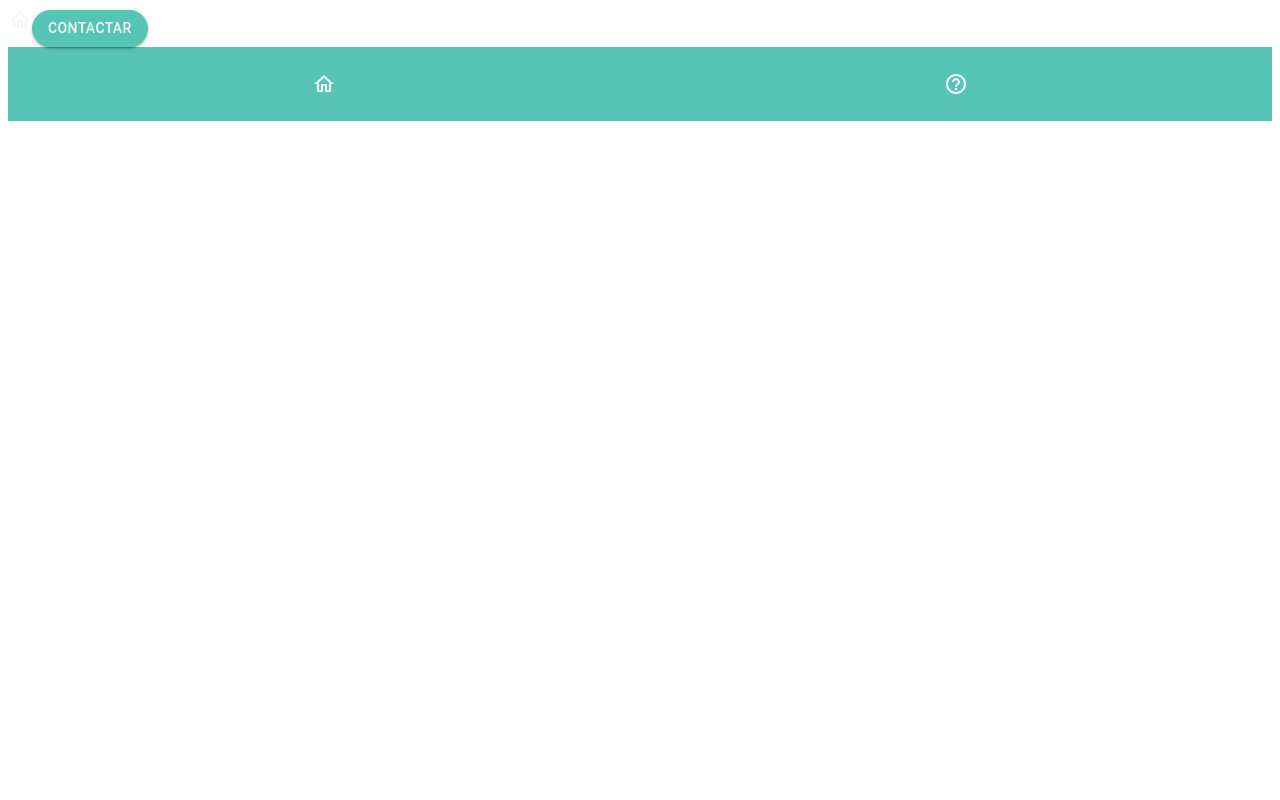
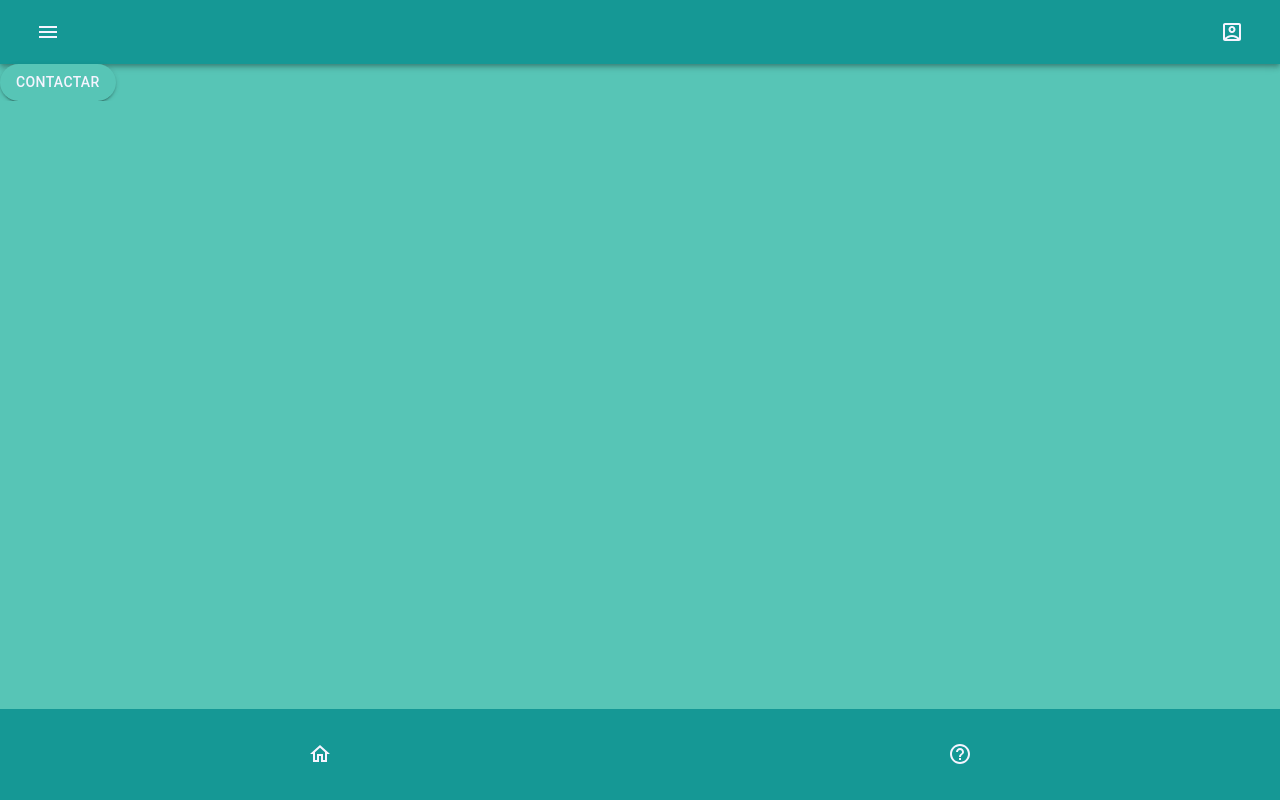
Before and after one commit to FedericoArielLotitto/TramitArte-frontend, a Next.js app: page /tramite in a window 1280 px wide. Built offline with nearby package versions, Linux system fonts and the light colour scheme.

Commit message:
Agrega footer y appbar

```diff
--- a/pages/tramite/index.js
+++ /dev/null
@@ -1,14 +0,0 @@
-import Footer from "@/app/moleculas/footer/Footer";
-import ButtonSubmit from "@/app/atomos/button/submit/default/ButtonSubmit";
-import HomeIcon from "@/app/atomos/icon/home/default/HomeIcons";
-
-function InicioTramite() {
-    return <div>
-        <HomeIcon></HomeIcon>
-
-        <ButtonSubmit texto="contactar" />
-        <Footer></Footer>
-    </div>
-}
-
-export default InicioTramite;
--- a/src/app/globals.css
+++ b/src/app/globals.css
@@ -38,7 +38,7 @@
   --callout-border-rgb: 172, 175, 176;
   --card-rgb: 180, 185, 188;
   --card-border-rgb: 131, 134, 135;
-  --primario: 'F6F4FF';
+  --primario: rgb(87,197,182,70);
 }
 
 @media (prefers-color-scheme: dark) {
@@ -88,12 +88,7 @@ body {
 
 body {
   color: rgb(var(--foreground-rgb));
-  background: linear-gradient(
-      to bottom,
-      transparent,
-      rgb(var(--background-end-rgb))
-    )
-    rgb(var(--background-start-rgb));
+  background: var(--primario);
 }
 
 a {
--- a/src/app/moleculas/footer/Footer.js
+++ /dev/null
@@ -1,20 +0,0 @@
-import { useState } from "react";
-import theme from "@/app/theme";
-import HomeIcon from "@/app/atomos/icon/home/default/HomeIcons";
-import HelpIcon from "@/app/atomos/icon/help/default/HelpIcon";
-
-const { Box, ThemeProvider } = require("@mui/material");
-
-function Footer() {
-  const [value, setValue] = useState(0);
-  return (
-    <ThemeProvider theme={theme}>
-      <Box sx={{ width: "100%", padding: '2% 0 2% 0', backgroundColor: "primary.main", display: 'flex', justifyContent: 'space-around' }}>
-        <HomeIcon></HomeIcon>
-        <HelpIcon></HelpIcon>
-      </Box>
-    </ThemeProvider>
-  );
-}
-
-export default Footer;
--- /dev/null
+++ b/src/app/tramite/page.js
@@ -0,0 +1,15 @@
+"use client"
+
+import Footer from "@/components/moleculas/footer/Footer";
+import ButtonSubmit from "@/components/atomos/button/submit/default/ButtonSubmit";
+import CustomAppBar from "@/components/moleculas/appBar/CustomAppBar";
+
+function InicioTramite() {
+    return <div>
+        <CustomAppBar></CustomAppBar>
+        <ButtonSubmit texto="contactar" />
+        <Footer></Footer>
+    </div>
+}
+
+export default InicioTramite;
--- a/src/app/atomos/icon/menu/default/MenuIcon.js
+++ b/src/components/atomos/icon/menu/default/MenuIcon.js
@@ -4,7 +4,8 @@ import theme from "@/app/theme";
 
 const MenuIcon = () => (
   <ThemeProvider theme={theme}>
-    <MenuOutlinedIcon color="primary"></MenuOutlinedIcon>
+    <MenuOutlinedIcon color="info"></MenuOutlinedIcon>
   </ThemeProvider>
 );
+
 export default MenuIcon;
--- a/src/app/atomos/icon/user/default/UserIcon.js
+++ b/src/components/atomos/icon/user/default/UserIcon.js
@@ -4,7 +4,7 @@ import theme from "@/app/theme";
 
 const UserIcon = () => (
   <ThemeProvider theme={theme}>
-    <AccountBoxOutlinedIcon color="primary"></AccountBoxOutlinedIcon>
+    <AccountBoxOutlinedIcon color="info"></AccountBoxOutlinedIcon>
   </ThemeProvider>
 );
 export default UserIcon;
--- /dev/null
+++ b/src/components/moleculas/appBar/CustomAppBar.js
@@ -0,0 +1,35 @@
+import theme from "@/app/theme";
+import MenuIcon from "@/components/atomos/icon/menu/default/MenuIcon";
+import UserIcon from "@/components/atomos/icon/user/default/UserIcon";
+import { ThemeProvider } from "@emotion/react";
+import { AppBar, Box, Toolbar, IconButton } from "@mui/material";
+
+function CustomAppBar() {
+  return (
+    <ThemeProvider theme={theme}>
+      <Box sx={{ backgroundColor: "primary.dark" }}>
+        <AppBar sx={{ backgroundColor: "primary.dark" }} position="static">
+          <Toolbar>
+            <IconButton
+              size="large"
+              color="inherit"
+              aria-label="menu"
+              sx={{ justifyContent: 'flex-start', flexGrow: 1 }}
+            >
+              <MenuIcon />
+            </IconButton>
+            <IconButton size="large"
+              color="inherit"
+              aria-label="menu"
+              sx={{ justifyContent: 'flex-end'}}
+              >
+              <UserIcon />
+            </IconButton>
+          </Toolbar>
+        </AppBar>
+      </Box>
+    </ThemeProvider>
+  );
+}
+
+export default CustomAppBar;
--- /dev/null
+++ b/src/components/moleculas/footer/Footer.js
@@ -0,0 +1,32 @@
+import theme from "@/app/theme";
+import HomeIcon from "@/components/atomos/icon/home/default/HomeIcons";
+import HelpIcon from "@/components/atomos/icon/help/default/HelpIcon";
+
+const { Box, ThemeProvider, IconButton } = require("@mui/material");
+
+function Footer() {
+  return (
+    <ThemeProvider theme={theme}>
+      <Box
+        sx={{
+          width: "100%",
+          padding: "2% 0 2% 0",
+          backgroundColor: "primary.dark",
+          display: "flex",
+          justifyContent: "space-around",
+          position: 'fixed',
+          bottom: 0
+        }}
+      >
+        <IconButton>
+          <HomeIcon></HomeIcon>
+        </IconButton>
+        <IconButton>
+          <HelpIcon></HelpIcon>
+        </IconButton>
+      </Box>
+    </ThemeProvider>
+  );
+}
+
+export default Footer;
```
Also changed, not shown: src/components/atomos/button/submit/default/ButtonSubmit.js (renamed from src/app/atomos/button/submit/default/ButtonSubmit.js), src/components/atomos/icon/help/default/HelpIcon.js (renamed from src/app/atomos/icon/help/default/HelpIcon.js), src/components/atomos/icon/home/default/HomeIcons.js (renamed from src/app/atomos/icon/home/default/HomeIcons.js), src/components/atomos/icon/search/default/SearchIcon.js (renamed from src/app/atomos/icon/search/default/SearchIcon.js).
